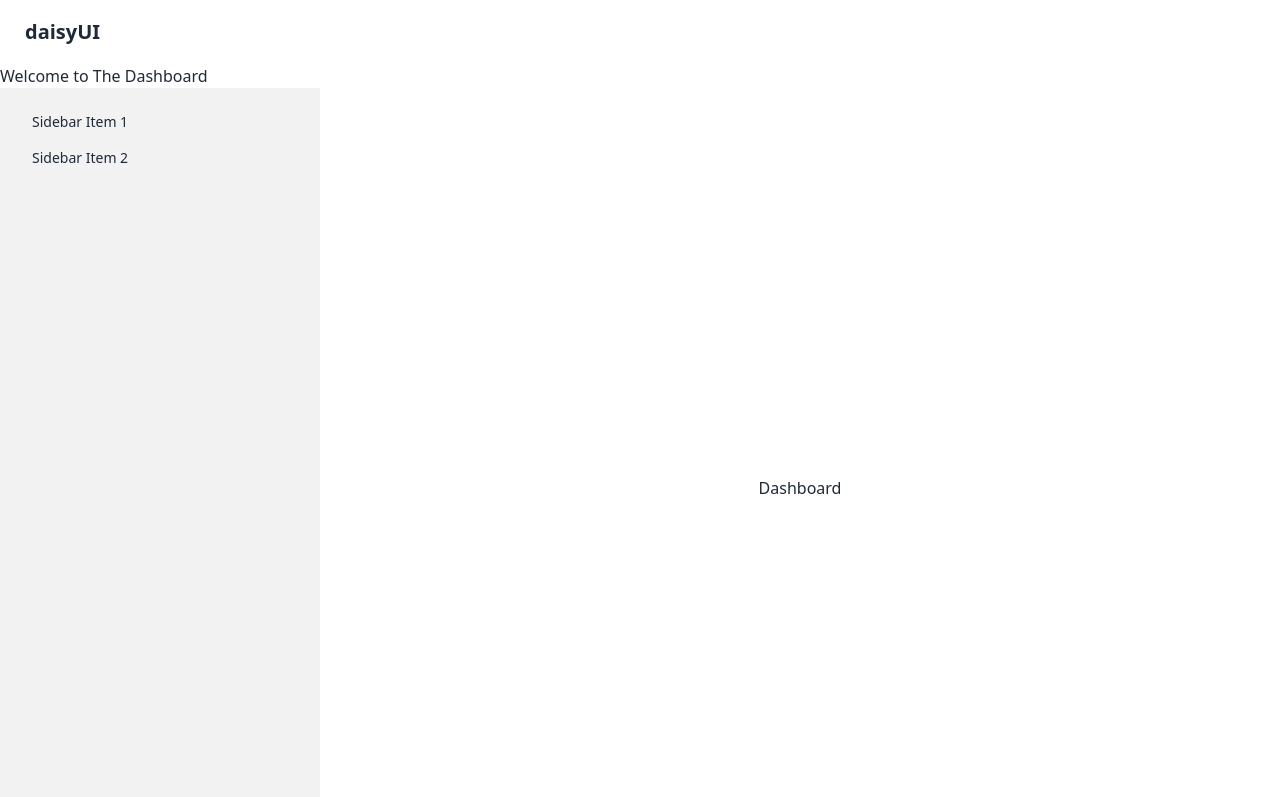
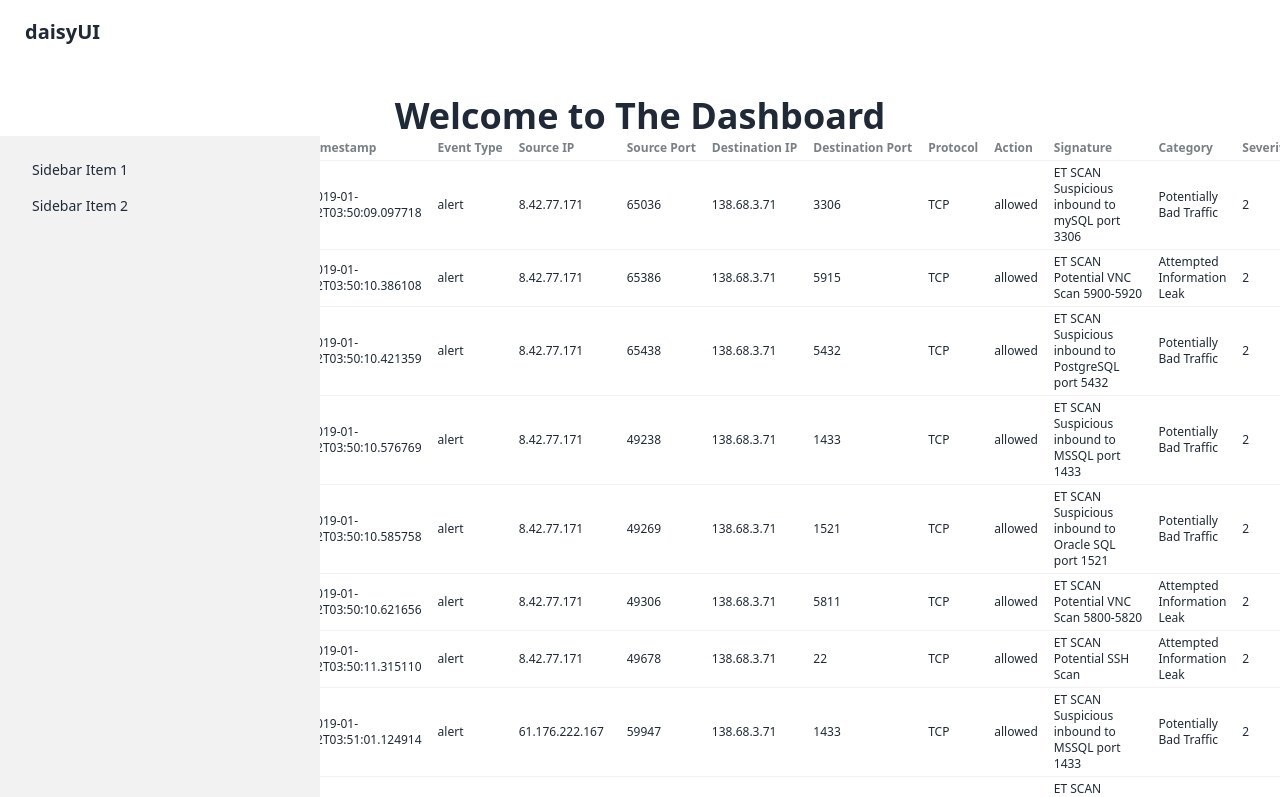
Before and after one commit to dev-ruchi/security-pulse, a React (Vite) app: page / in a window 1280 px wide. Shown: the top 797 px of the page. Built offline with nearby package versions, Linux system fonts and the light colour scheme; data requests are answered from the project's data file.

Commit message:
show events in table

```diff
--- a/src/App.jsx
+++ b/src/App.jsx
@@ -1,26 +1,74 @@
-//import { useState } from "react";
+import { useState, useEffect } from "react";
 
 import Dashboard from "./Dashboard";
 import Drawer from "./Drawer";
 import Navbar from "./Navbar";
 
 function App() {
+  const [events, setEvents] = useState([]);
+
+  useEffect(() => {
+    fetchEvents();
+  }, []);
+
+  function fetchEvents() {
     fetch("http://localhost:3000/events")
       .then((res) => {
         return res.json();
       })
       .then((data) => {
+        setEvents(data);
         console.log(data);
       });
+  }
 
   return (
     <>
       <Navbar />
-      <h1>Welcome to The Dashboard</h1>
+      <h1 className=" text-4xl font-bold text-center mt-8 text-gray-800">
+        Welcome to The Dashboard
+      </h1>
       <div className="drawer lg:drawer-open">
         <input id="my-drawer-2" type="checkbox" className="drawer-toggle" />
         <div className="drawer-content flex flex-col items-center justify-center">
           {/* Page content here */}
+
+          <div className="overflow-x-auto">
+            <table className="table table-xs">
+              <thead>
+                <tr>
+                  <th>Timestamp</th>
+                  <th>Event Type</th>
+                  <th>Source IP</th>
+                  <th>Source Port</th>
+                  <th>Destination IP</th>
+                  <th>Destination Port</th>
+                  <th>Protocol</th>
+                  <th>Action</th>
+                  <th>Signature</th>
+                  <th>Category</th>
+                  <th>Severity</th>
+                </tr>
+              </thead>
+              <tbody>
+                {events.map((event, index) => (
+                  <tr key={index}>
+                    <td>{event.timestamp}</td>
+                    <td>{event.event_type}</td>
+                    <td>{event.src_ip}</td>
+                    <td>{event.src_port}</td>
+                    <td>{event.dest_ip}</td>
+                    <td>{event.dest_port}</td>
+                    <td>{event.proto}</td>
+                    <td>{event.alert ? event.alert.action : "N/A"}</td>
+                    <td>{event.alert ? event.alert.signature : "N/A"}</td>
+                    <td>{event.alert ? event.alert.category : "N/A"}</td>
+                    <td>{event.alert ? event.alert.severity : "N/A"}</td>
+                  </tr>
+                ))}
+              </tbody>
+            </table>
+          </div>
 
           <Dashboard />
         </div>
```
Lines whose indentation alone changed are shown as unchanged.
